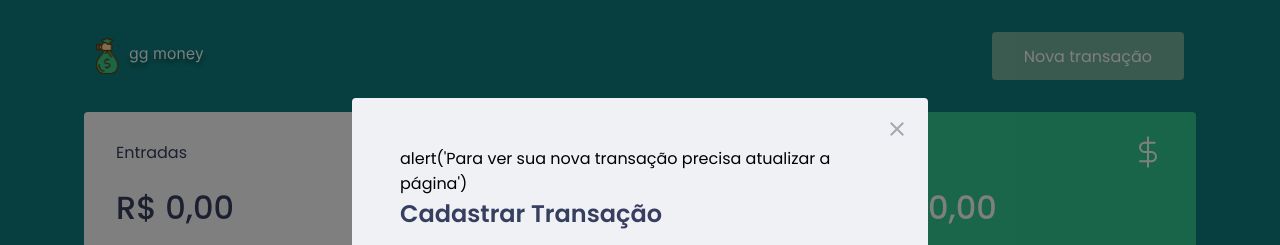
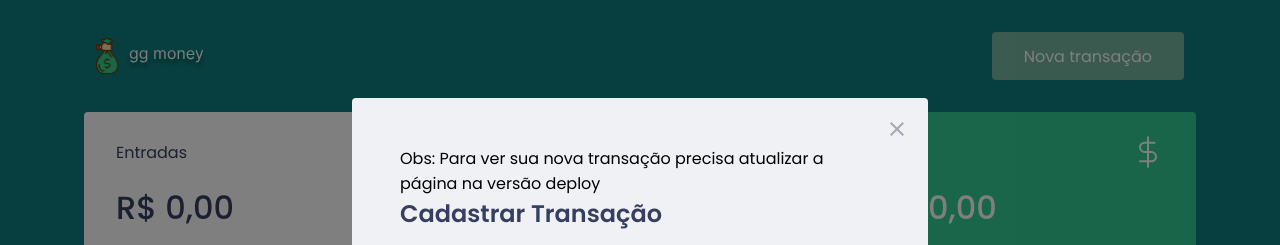
Before and after one commit to gabrielspessanha/ggmoney, a React (Vite) app: page / in a window 1280 px wide. Both pictures are taken after a click on the button "Nova transação". Shown: the top 245 px of the page. Built offline with nearby package versions, Linux system fonts and the light colour scheme; no server answers.

Commit message:
adicionando nota

```diff
--- a/src/components/NewTransactionModal/index.tsx
+++ b/src/components/NewTransactionModal/index.tsx
@@ -58,7 +58,7 @@ export function NewTransactionModal({isOpen, onRequestClose}: NewTransactionModa
         </button>
 
         <Container onSubmit={handleCreateNewTransaction}>
-            alert('Para ver sua nova transação precisa atualizar a página')
+           <span>Obs: Para ver sua nova transação precisa atualizar a página na versão deploy</span>
             <h2>Cadastrar Transação</h2>
 
             <input
```
